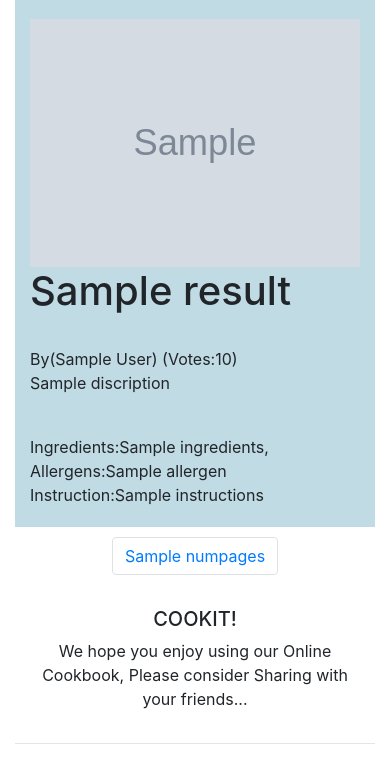
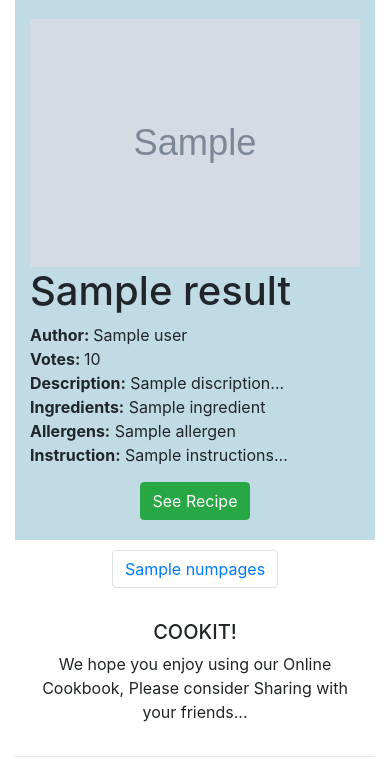
Before and after one commit to jsnbly/milestone3, a Flask app: template templates/search_recp.html in a window 390 px wide. Shown: the part 57-817 px from the top of the page. Run offline with Flask 2, Linux system fonts and the light colour scheme; the template is opened without the code that fills it: most values are stand-ins (such as "Sample title", 1, 10 or a date in 2020); grey boxes marked "Sample" are stand-in pictures; some libraries are stand-ins or nearby versions.

Commit message:
Fixed line 13 recp_view.html typo not showing ingredients, refactored search results to display correctly, fixed login and register pages to display in a more responsive way

```diff
--- a/static/css/style.css
+++ b/static/css/style.css
@@ -63,6 +63,7 @@
 .formbg{
   background-color: #c0dbe4;
   border-radius: 30px;
+  margin:auto;
 }
 .formpad{
   padding-bottom: 10px;
--- a/templates/login.html
+++ b/templates/login.html
@@ -20,14 +20,14 @@
         {{ form.hidden_tag() }}
         <p>
             {{ form.username.label }}<br>
-            {{ form.username(size=32) }}
+            {{ form.username(size=25) }}
             {% for error in form.username.errors %}
                 <span style="color: red;">{{ error }}</span>
             {% endfor %}
         </p>
         <p>
             {{ form.password.label }}<br>
-            {{ form.password(size=32) }}
+            {{ form.password(size=25) }}
             {% for error in form.password.errors %}
                 <span style="color: red;">{{ error }}</span>
             {% endfor %}
--- a/templates/recp_view.html
+++ b/templates/recp_view.html
@@ -10,7 +10,7 @@
                     <div><b>Author: </b> {{ recipe.author|capitalize }}</div>
                     <div><b>Votes: </b>{{ recipe.votes }}</div>
                     <div><b>Description:</b> {{ recipe.discription[:30] }}...</div>
-                    <div><b>Ingredients:</b> {{ recipe.ingredients }}</div>
+                    <div><b>Ingredients:</b> {{ recipe.ingredient }}</div>
                     <div><b>Allergens:</b> {{ recipe.allergen }}</div>
                     <div><b>Instruction:</b> {{ recipe.instructions[:30] }}...</div>
                     <div class="text-center recpshowbutton"><a href="{{url_for('show_recipe', recipe_id=recipe._id)}}" class="btn btn-success" role="button">See Recipe</a></div>
--- a/templates/search_recp.html
+++ b/templates/search_recp.html
@@ -2,13 +2,18 @@
 
 {% block content %}
 {% for result in results %}
-    <div class="container recipesection">
+<div class="container recipesection">
         <div class="row">
             <div class="col-lg-6"><img src="{{result.image}}" alt="Image" class="img-fluid"> </div>
-            <div class="col-lg-6"><h1>{{ result.title }}</h1> <br>By({{ result.author }}) (Votes:{{ result.votes }})<br>
-                <p>{{ result.discription }}</p><br>Ingredients:{{ result.ingredients }}, Allergens:{{ result.allergen }}<br>
-                Instruction:{{ result.instructions }}
-
+            <div class="col-lg-6">
+                <div><h1>{{ result.title[:30] }}</h1></div>
+                <div><b>Author: </b> {{ result.author|capitalize }}</div>
+                <div><b>Votes: </b>{{ result.votes }}</div>
+                <div><b>Description:</b> {{ result.discription[:30] }}...</div>
+                <div><b>Ingredients:</b> {{ result.ingredient }}</div>
+                <div><b>Allergens:</b> {{ result.allergen }}</div>
+                <div><b>Instruction:</b> {{ result.instructions[:30] }}...</div>
+                <div class="text-center recpshowbutton"><a href="{{url_for('show_recipe', recipe_id=result._id)}}" class="btn btn-success" role="button">See Recipe</a></div>
             </div>
             </div>
         </div>
```
Also changed, not shown: templates/register.html (+4 -4 lines).
